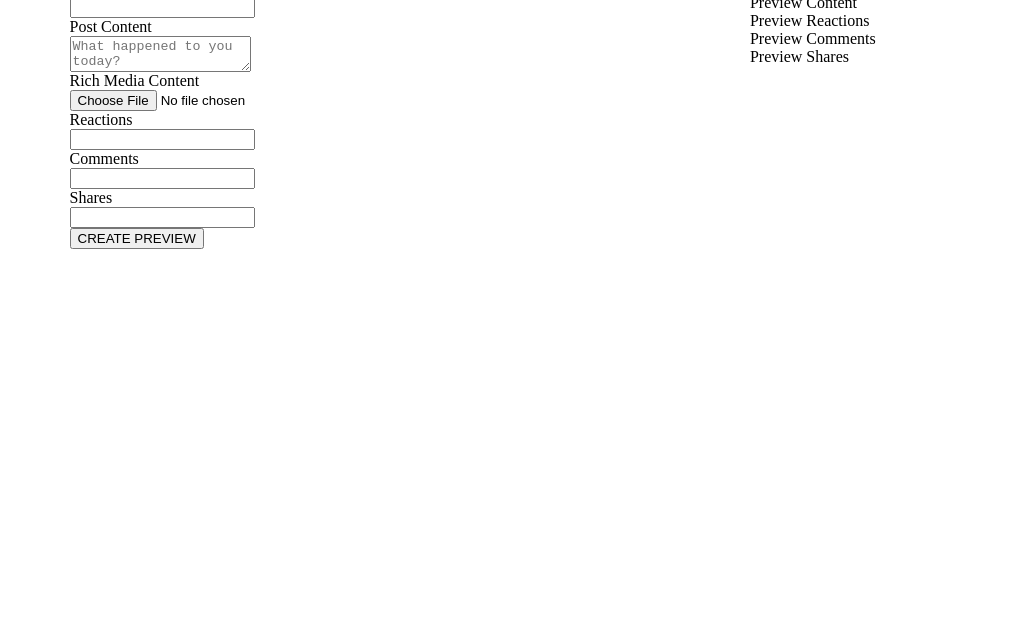
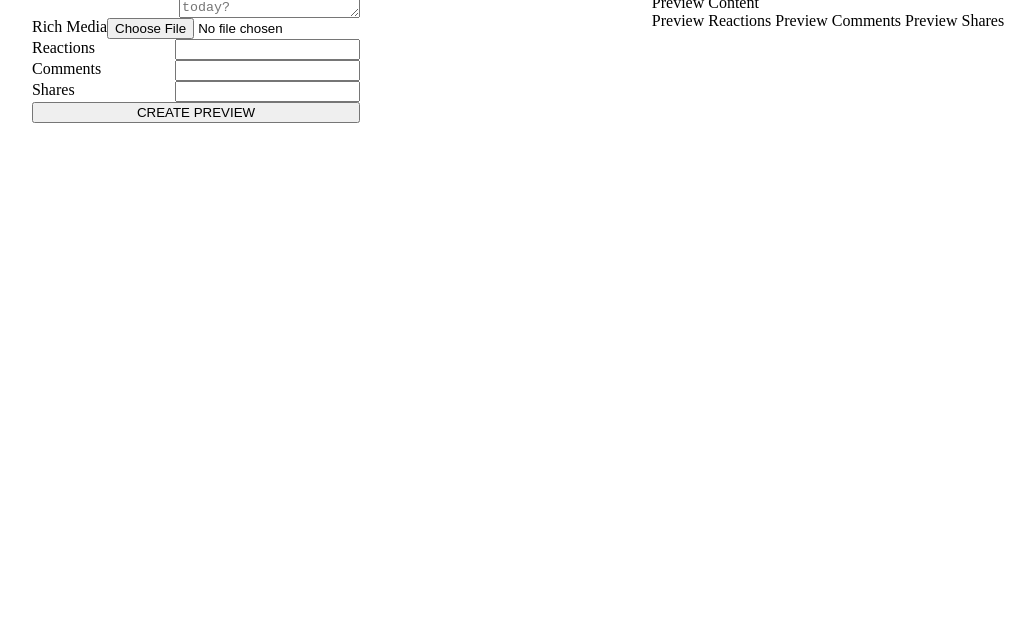
Before and after one commit to johannesrave/thb-web-programming, a plain HTML site: page esa02_facebook_clone/index.html in a window 1280 px wide. Shown: the part 175-800 px from the top of the page, without its empty margins (128-1163 px from the left). Drawn offline with Linux system fonts and the light colour scheme.

Commit message:
esa2 continued

```diff
--- a/esa02_facebook_clone/index.html
+++ b/esa02_facebook_clone/index.html
@@ -4,6 +4,7 @@
     <title>Welcome to Fakebook!</title>
 
     <link rel="stylesheet" href="style.css" type="text/css">
+    <script src="script.js"></script>
 </head>
 <body>
 <div class="wrapper">
@@ -26,7 +27,7 @@
                 <textarea id="post-content" placeholder="What happened to you today?" required></textarea>
             </div>
             <div class="input-entry">
-                <label for="rich-media-content">Rich Media Content</label>
+                <label for="rich-media-content">Rich Media</label>
                 <input type="file" id="rich-media-content" required>
             </div>
             <div class="input-entry">
@@ -56,9 +57,9 @@
                 <div class="identity preview-date">1.1.2021</div>
             </div>
             <div class="preview-content">Preview Content</div>
-            <div class="preview-reactions">Preview Reactions</div>
-            <div class="preview-comments">Preview Comments</div>
-            <div class="preview-shares">Preview Shares</div>
+            <span class="preview-reactions">Preview Reactions</span>
+            <span class="preview-comments">Preview Comments</span>
+            <span class="preview-shares">Preview Shares</span>
         </div>
     </div>
 </div>
--- a/esa02_facebook_clone/style.css
+++ b/esa02_facebook_clone/style.css
@@ -24,18 +24,34 @@ header {
 
 .preview {
     grid-area: preview;
+    /*align-items: stretch;*/
+    /*display: flex;*/
     margin: 0 auto;
 }
 
 label {
+    flex: auto;
+    /*margin: 0 auto;*/
+    /*display: inline-flex;*/
+    /*alignment: left;*/
+}
+
+.input-box {
     /*margin: 0 auto;*/
     display: flex;
-    alignment: left;
+    flex-direction: column;
+    /*flex-grow: 1;*/
+    alignment: right;
 }
 
-.input-entry, textarea {
-    /*margin: 0 auto;*/
+.input-entry {
+    /*margin-left: auto;*/
+    display: flex;
+    flex-direction: row;
+    /*flex-grow: ;*/
+    /*alignment: right;*/
+}
 
-    /*display: ;*/
-    alignment: right;
+input {
+
 }
```
Also changed, not shown: esa02_facebook_clone/script.js (added).
